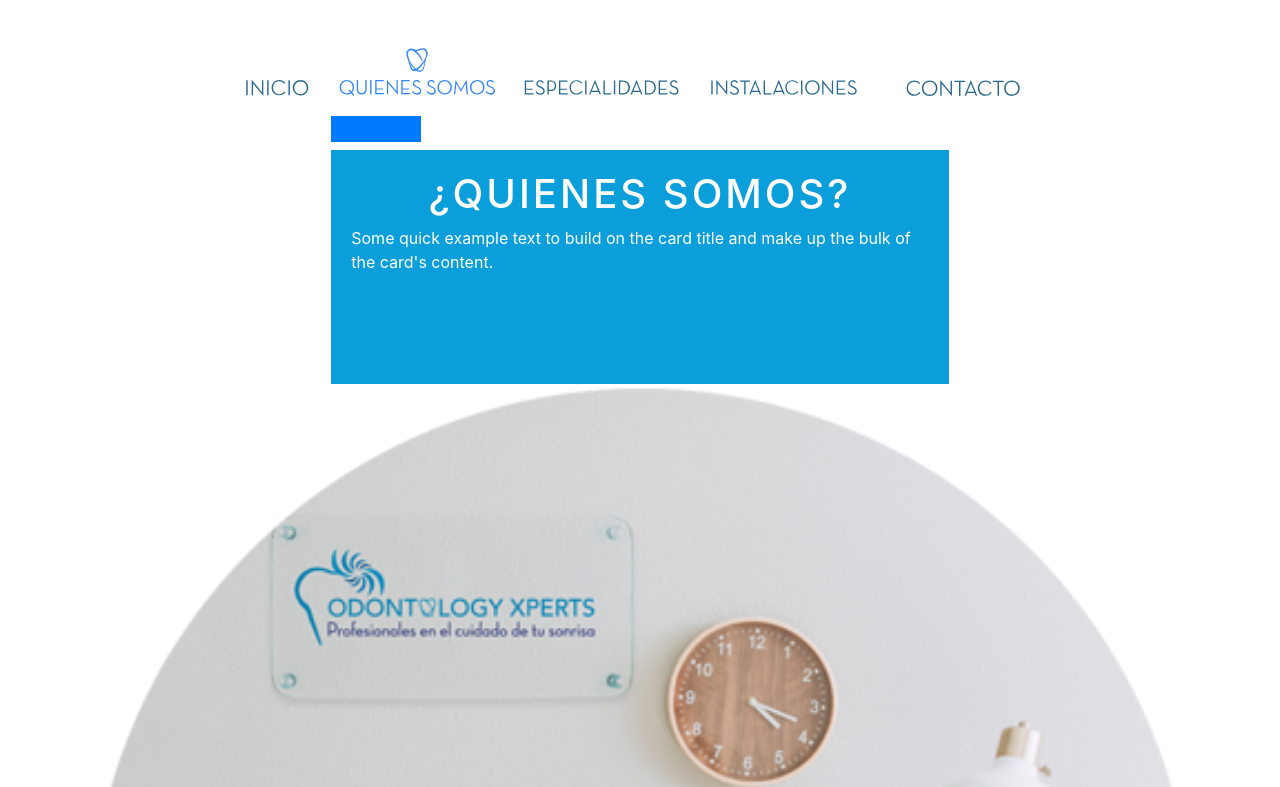
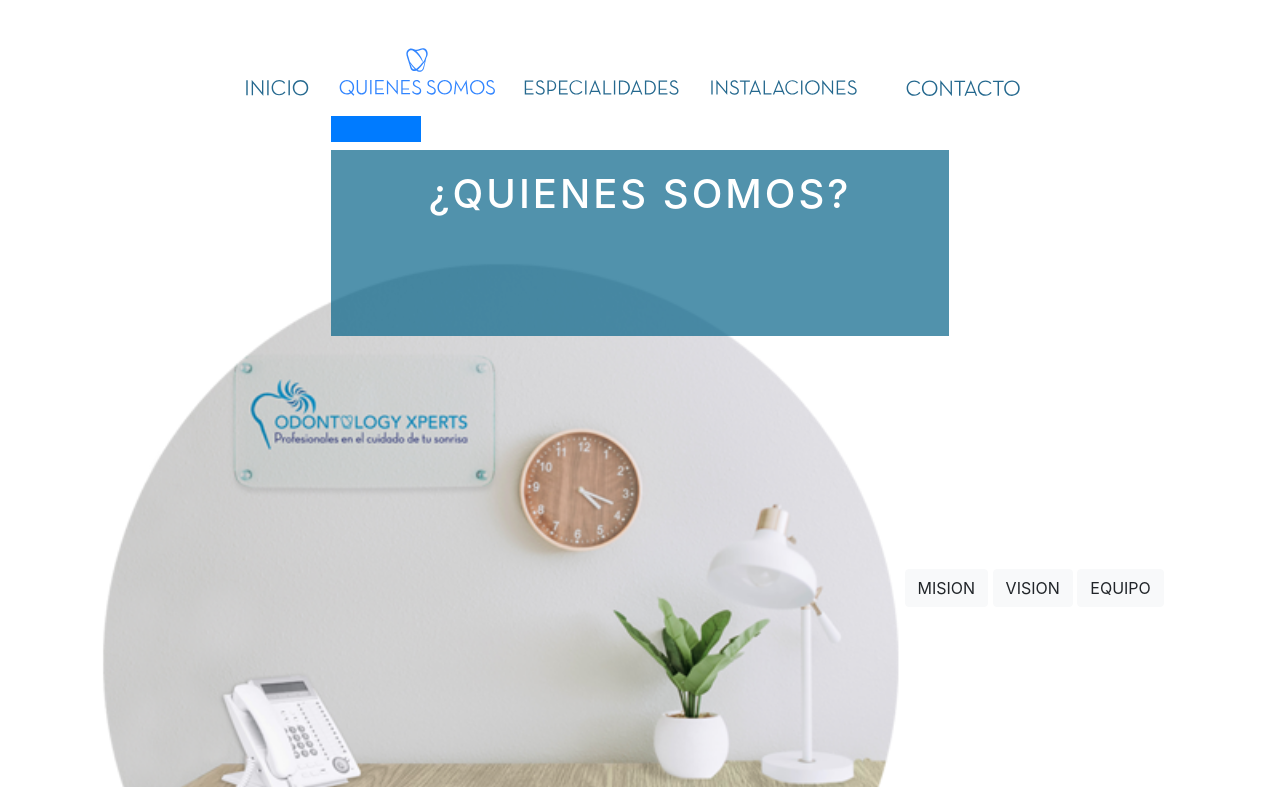
Before and after one commit to arterzatij/ox, a plain HTML site: page nosotros.html in a window 1280 px wide. Shown: the part 313-1100 px from the top of the page. Drawn offline with nearby package versions, Linux system fonts and the light colour scheme.

Commit message:
Fix float content container, color background and image size

```diff
--- a/nosotros.html
+++ b/nosotros.html
@@ -37,7 +37,11 @@
         </li>
       </ul>
       <div class="container">
-        <div class="row justify-content-center">
+
+      </div>
+      <section class="container container--ox">
+        <img src="imagenes/nosotros-recepcion.png" class="img-fluid img--ox img__page">
+        <div class="row justify-content-center card__container">
           <div class="col-lg-7">
             <div class="card card--ox">
               <div class="card-header">
@@ -47,14 +51,10 @@
                 <h1 class="card-title text-center ">
                   ¿QUIENES SOMOS?
                 </h1>
-                <div class="card-text">Some quick example text to build on the card title and make up the bulk of the card's content.</div>
               </div>
             </div>
           </div>
         </div>
-      </div>
-      <section >
-        <img src="imagenes/nosotros-recepcion.png" class="img-fluid img--ox">
         <a href="mision.html" class="btn btn-light">MISION</a>
         <a href="vision.html" class="btn btn-light">VISION</a>
         <a href="equipo.html" class="btn btn-light">EQUIPO</a>
--- a/ox.css
+++ b/ox.css
@@ -80,6 +80,11 @@
   width: 100%;
 }
 
+.img__page {
+	margin-top: 146px;
+  width: 800px;
+}
+
 header > .img--ox {
   max-width: 700px;
 }
@@ -145,9 +150,20 @@ header > .img--ox {
   background-image: url("imagenes/btn-contacto--hover.svg");
 }
 
+.container--ox {
+	position: relative;
+}
+
+.card__container {
+	position: absolute;
+  top: 0;
+  width: 100%;
+}
+
 .card--ox {
   border: 0;
   border-radius: 0;
+  background-color: transparent;
 }
 
 .card--ox .card-header {
@@ -157,7 +173,7 @@ header > .img--ox {
 }
 
 .card--ox .card-body {
-	background-color: #0a9fda;
+	background-color: rgba(15, 104, 140, 0.72);
   color: white;
   margin-top: .5rem;
   padding-bottom: 110px;
@@ -169,8 +185,7 @@ header > .img--ox {
 }
 
 .card--ox .card-text {
-	background-color: #0a9fda;
-  color: white;
+	color: white;
 }
 
 .btn--ox {
```
